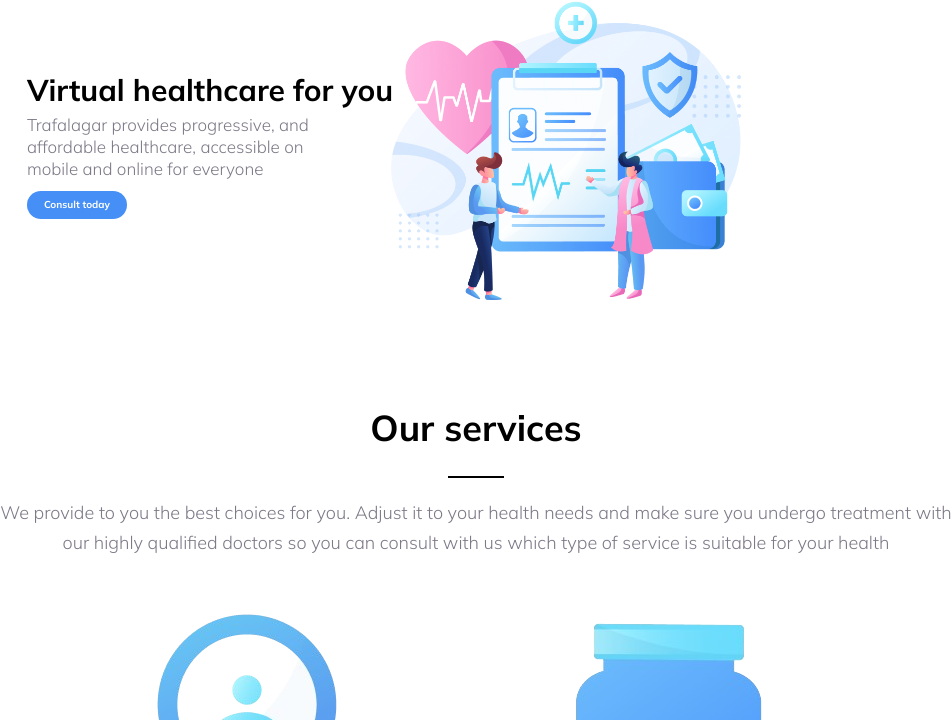
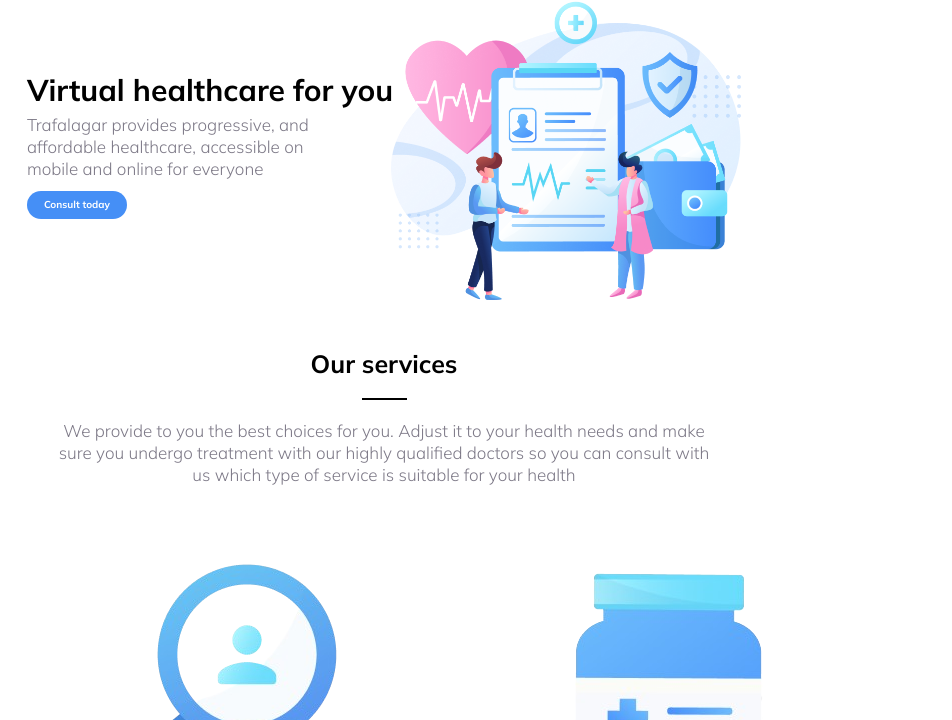
Before and after one commit to nazifatahsinturna/Trafalagar-Landing-Page, a plain HTML site: page index.html in a window 768 px wide. Shown: the part 80-800 px from the top of the page, 952 px wide, since content can reach past the window. Drawn offline with Linux system fonts and the light colour scheme; a web font is replaced by a local one.

Commit message:
services description fixed for tablet

```diff
--- a/style.css
+++ b/style.css
@@ -237,6 +237,34 @@
         margin: 8px 0;
     }
 
+    .services {
+    margin: 50px auto;
+    }
+
+    h2 {
+        font-size: 25px;
+        font-weight: 700;
+        line-height: 28px;
+    }
+    .description {
+        text-align: center;
+        margin: 0 auto;
+        width: 670px;
+        height: 177px;
+    }
+
+    .rectangle {
+        width: 45px;
+    }
+
+    .description .rectangle {
+        margin: 20px auto;
+    }
+
+    .description  p{
+        font-size: 17px;
+        line-height: 22px;
+    }
 
 }
 
```
